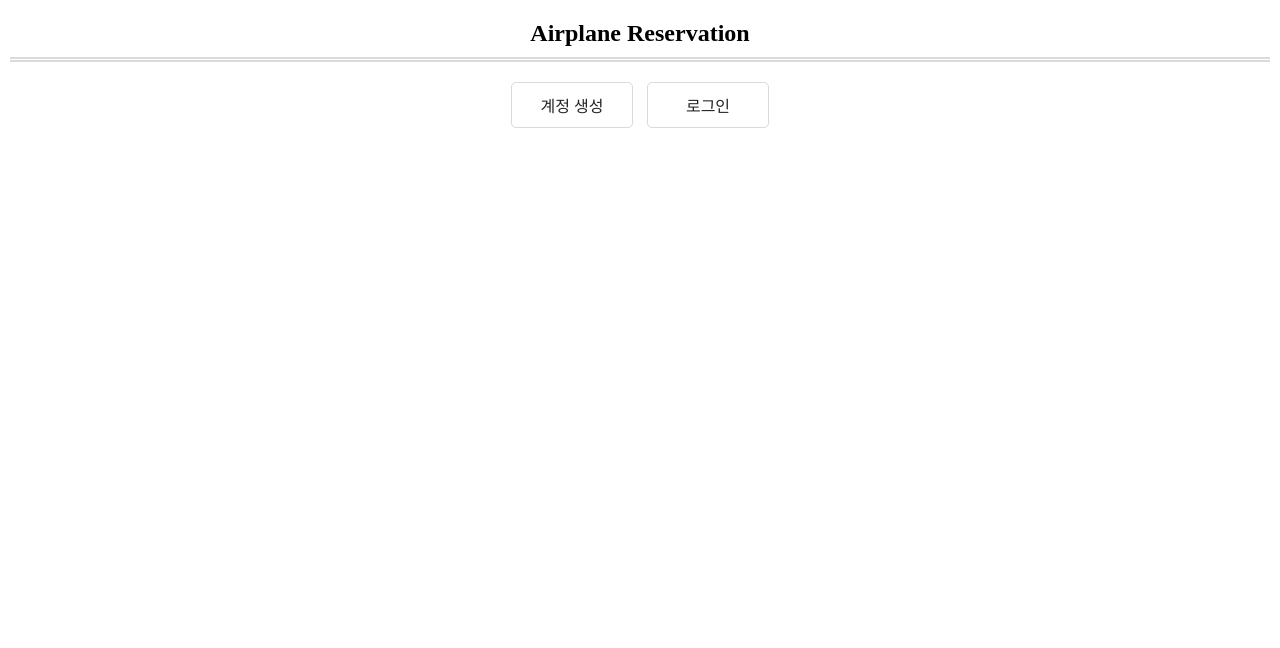
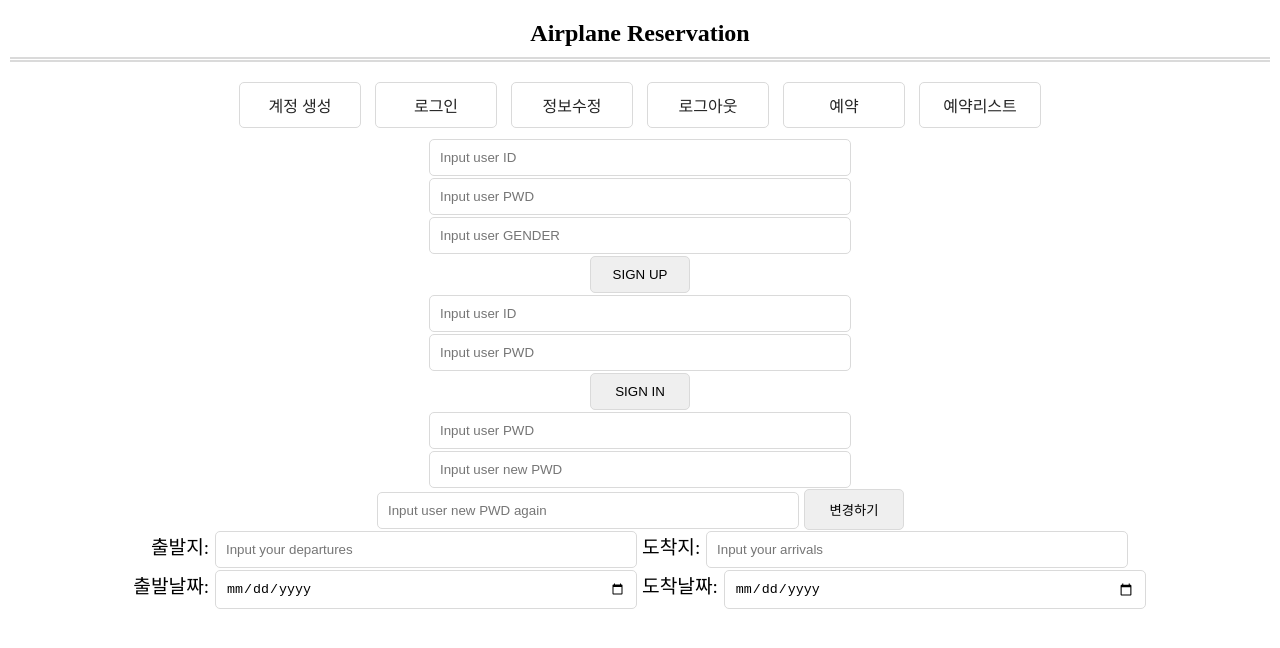
Before and after one commit to siyeong1013/Airplane_Reservation_Pjt, a plain HTML site: page index.html in a window 1280 px wide. Drawn offline with Linux system fonts and the light colour scheme.

Commit message:
second update

```diff
--- a/CSS/index.css
+++ b/CSS/index.css
@@ -29,7 +29,7 @@
 
 /* sign_up_wrap START */
 #wrap > div.sign_up_wrap {
-    display: none;
+    /* display: none; */
     text-align: center;
 }
 
@@ -48,7 +48,7 @@
 
 /* sign_in_wrap START */
 #wrap > div.sign_in_wrap {
-    display: none;
+    /* display: none; */
     text-align: center;
 }
 
@@ -64,3 +64,54 @@
     width: 100px;
     cursor: pointer;
 }
+
+/* sign_modify_wrap START */
+#wrap > div.sign_modify_wrap {
+    /* display: none; */
+    text-align: center;
+}
+
+#wrap > div.sign_modify_wrap input {
+    width: 400px;
+    padding: 10px;
+    margin: 1px;
+    border: 1px solid #dadada;
+    border-radius: 5px;
+}
+
+#wrap > div.sign_modify_wrap button {
+    width: 100px;
+    padding: 10px;
+    border: 1px solid #dadada;
+    border-radius: 5px;
+    cursor: pointer;
+}
+
+/* reservation_wrap START */
+#wrap > div.reservation_wrap {
+    text-align: center;
+}
+
+#wrap > div.reservation_wrap input {
+    width: 400px;
+    padding: 10px;
+    margin: 1px;
+    border: 1px solid #dadada;
+    border-radius: 5px;
+}
+
+#wrap > div.reservation_wrap span {
+    font-size: 1.2em;
+}
+
+/* reservationList_wrap START */
+#wrap > div.reservationList_wrap {
+    display: none;
+}
+
+#wrap > div.reservationList_wrap div {
+    margin: 2px auto; padding: 10px;
+    width: 600px;
+    border: 1px solid #dadada;
+    border-radius: 5px;
+}
--- a/index.html
+++ b/index.html
@@ -16,7 +16,55 @@
         <div class="menu_wrap">
             <a class="sign_up" href="#none">계정 생성</a>
             <a class="sign_in" href="#none">로그인</a>
+            <a class="sign_modify" href="#none">정보수정</a>
+            <a class="sign_out" href="#none">로그아웃</a>
+            <a class="reservation" href="#none">예약</a>
+            <a class="reservationList" href="#none">예약리스트</a>
+        </div>
+
+        <div class="sign_up_wrap">
+            <input type="text" name="u_id" placeholder="Input user ID">
+            <br>
+            <input type="password" name="u_pwd" placeholder="Input user PWD">
+            <br>
+            <input type="gener" name="u_gender" placeholder="Input user GENDER">
+            <br>
+            <input type="button" value="SIGN UP">
+        </div>
+
+        <div class="sign_in_wrap">
+            <input type="text" name="u_id" placeholder="Input user ID">
+            <br>
+            <input type="password" name="u_pwd" placeholder="Input user PWD">
+            <br>
+            <input type="button" value="SIGN IN">
+        </div>
+
+        <div class="sign_modify_wrap">
+            <input type="password" name="u_pwd" placeholder="Input user PWD">
+            <br>
+            <input type="password" name="check_pwd" placeholder="Input user new PWD">
+            <br>
+            <input type="password" name="new_pwd" placeholder="Input user new PWD again">
+            <button>변경하기</button>
+        </div>
+
+        <div class="reservation_wrap">
+            <span>출발지: </span><input type="text" name="departures" placeholder="Input your departures">
+            <span>도착지: </span><input type="text" name="arrivals" placeholder="Input your arrivals">
+            <br>
+            <span>출발날짜: </span><input type="date" name="departure_date">
+            <span>도착날짜: </span><input type="date" name="arrival_date">
+
+        </div>
+
+        <div class="reservationList_wrap">
+
         </div>
     </div>
 </body>
 </html>
+
+<template id="list_item">
+    <div class="txt"></div>
+</template>
```
